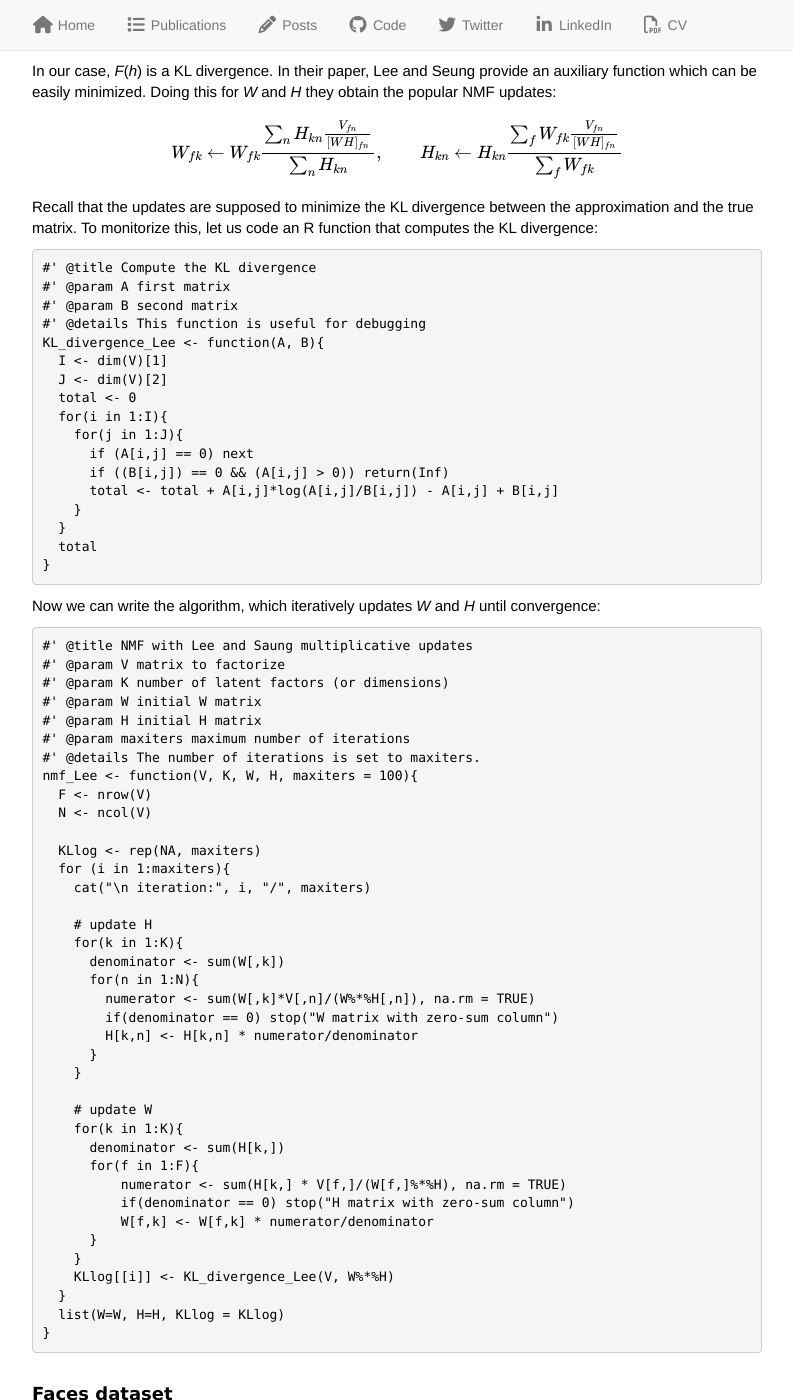
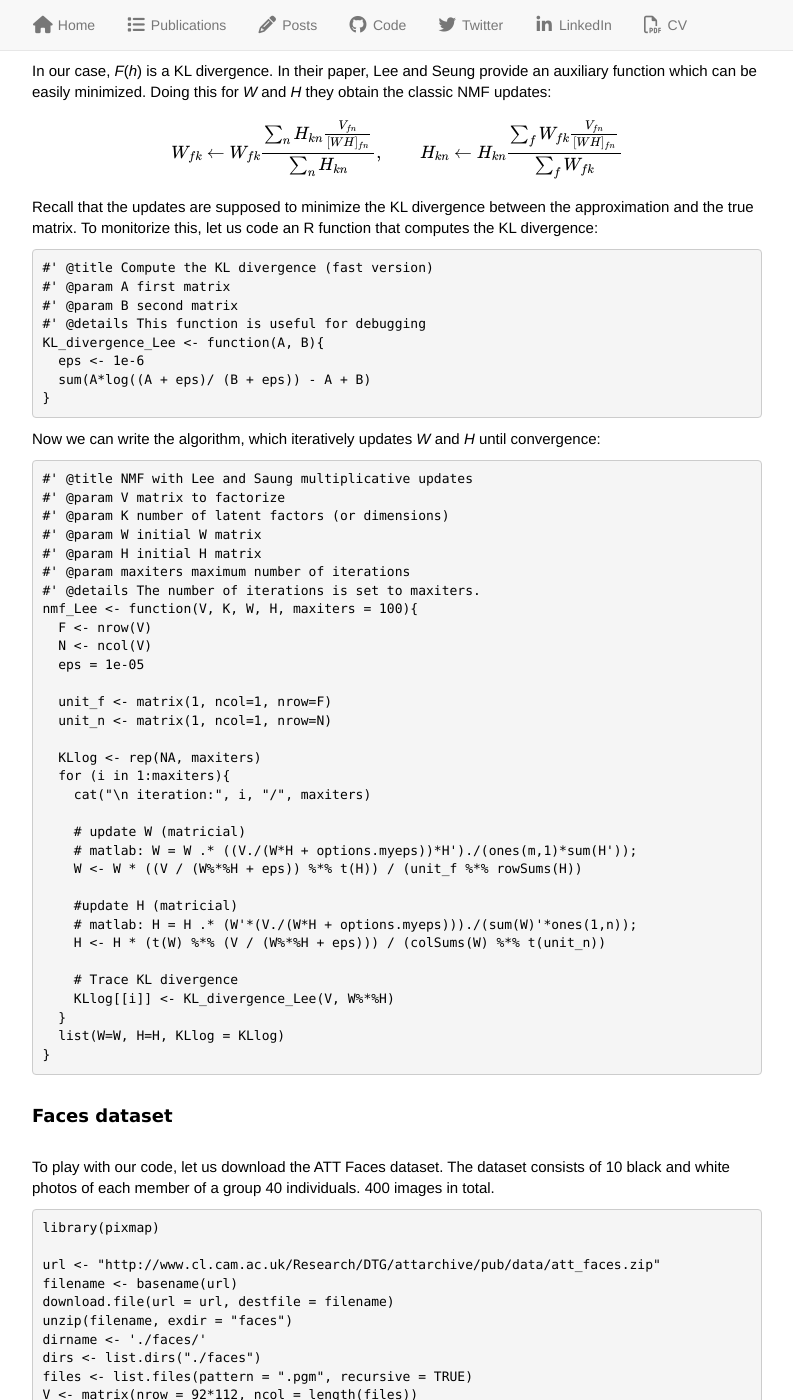
Before and after one commit to alumbreras/alumbreras.github.io, a Jekyll site: the page built from _posts/2018-09-03-NMF_Lee_Seung.md, in a window 1280 px wide and 1400 px high, scrolled down 1252 px. Shown: the whole window, without its empty margins (53-846 px from the left). Built offline with Jekyll 4.4.1, drawn with Linux system fonts in a browser that asks for light colours; nearby versions of some CDN libraries; formulas are drawn with MathJax 3; comment, search, counter and statistics services are not loaded; some of the changed text lies outside the part shown.

Commit message:
faster code

```diff
--- a/_posts/2018-09-03-NMF_Lee_Seung.md
+++ b/_posts/2018-09-03-NMF_Lee_Seung.md
@@ -66,11 +66,11 @@
 curve to *G*(*h*<sub>*m**i**n*</sub>, *h*′) until we reach a minimum.
 
 <p style="text-align:center;">
-<img src="../assets/fig17_MM_LeeSeung.png" style="width:650px;height:300px;min-width:600px;">
+<img src="../assets/fig17_MM_LeeSeung.png" style="width:650px;height:300px;">
 </p>
 In our case, *F*(*h*) is a KL divergence. In their paper, Lee and Seung
 provide an auxiliary function which can be easily minimized. Doing this
-for *W* and *H* they obtain the popular NMF updates:
+for *W* and *H* they obtain the classic NMF updates:
 
 $$
 W_{fk} \leftarrow W_{fk}
@@ -84,24 +84,16 @@
 $$
 
 Recall that the updates are supposed to minimize the KL divergence
-between the approximation and the true matrix. To monitorize this, let us code an R function that computes the KL divergence:
+between the approximation and the true matrix. To monitorize this, let
+us code an R function that computes the KL divergence:
 
-    #' @title Compute the KL divergence
+    #' @title Compute the KL divergence (fast version)
     #' @param A first matrix
     #' @param B second matrix
     #' @details This function is useful for debugging
     KL_divergence_Lee <- function(A, B){
-      I <- dim(V)[1]
-      J <- dim(V)[2]
-      total <- 0
-      for(i in 1:I){
-        for(j in 1:J){
-          if (A[i,j] == 0) next
-          if ((B[i,j]) == 0 && (A[i,j] > 0)) return(Inf)
-          total <- total + A[i,j]*log(A[i,j]/B[i,j]) - A[i,j] + B[i,j]
-        }
-      }
-      total
+      eps <- 1e-6
+      sum(A*log((A + eps)/ (B + eps)) - A + B)
     }
 
 Now we can write the algorithm, which iteratively updates *W* and *H*
@@ -117,30 +109,24 @@
     nmf_Lee <- function(V, K, W, H, maxiters = 100){
       F <- nrow(V)
       N <- ncol(V)
+      eps = 1e-05
+
+      unit_f <- matrix(1, ncol=1, nrow=F)
+      unit_n <- matrix(1, ncol=1, nrow=N)
 
       KLlog <- rep(NA, maxiters)
       for (i in 1:maxiters){
         cat("\n iteration:", i, "/", maxiters)
 
-        # update H
-        for(k in 1:K){
-          denominator <- sum(W[,k])
-          for(n in 1:N){
-            numerator <- sum(W[,k]*V[,n]/(W%*%H[,n]), na.rm = TRUE)
-            if(denominator == 0) stop("W matrix with zero-sum column")
-            H[k,n] <- H[k,n] * numerator/denominator
-          }
-        }
+        # update W (matricial)
+        # matlab: W = W .* ((V./(W*H + options.myeps))*H')./(ones(m,1)*sum(H'));
+        W <- W * ((V / (W%*%H + eps)) %*% t(H)) / (unit_f %*% rowSums(H))
 
-        # update W
-        for(k in 1:K){
-          denominator <- sum(H[k,])
-          for(f in 1:F){
-              numerator <- sum(H[k,] * V[f,]/(W[f,]%*%H), na.rm = TRUE)
-              if(denominator == 0) stop("H matrix with zero-sum column")
-              W[f,k] <- W[f,k] * numerator/denominator
-          }
-        }
+        #update H (matricial)
+        # matlab: H = H .* (W'*(V./(W*H + options.myeps)))./(sum(W)'*ones(1,n));
+        H <- H * (t(W) %*% (V / (W%*%H + eps))) / (colSums(W) %*% t(unit_n))
+
+        # Trace KL divergence
         KLlog[[i]] <- KL_divergence_Lee(V, W%*%H)
       }
       list(W=W, H=H, KLlog = KLlog)
@@ -171,36 +157,36 @@
 
     #'@title Plot a face
     #'@details Given a vectorized image, reconstruct its matrix and plot it
-    plot_face <- function(arr10304){
+    plot_face <- function(arr10304, col=gray(0:255/255)){
       m <- matrix(arr10304, ncol=92,  nrow = 112)
-      image(t(m[112:1,]), asp=112/92, axes = FALSE, col=gray(0:255/255))
+      image(t(m[112:1,]), asp=112/92, axes = FALSE, col=col)
     }
 
     # Plot some faces
-    par(mfrow=c(2,3), mar=c(0,0,0,0), oma=c(0,0,0,0), oma=c(12,0,0,0))
-    for(i in sample(400,6)){
+    par(mfrow=c(10,20), mar=c(0, 0.2, 0, 0), oma=c(0,0,0,0))
+    for(i in sample(400,200)){
       plot_face(V[,i])
     }
 
-![](../assets/2018-09-03-NMF_Lee_Seung_files/figure-markdown_strict/dataset.png)
+![](../assets/2018-09-03-NMF_Lee_Seung_files/figure-markdown_strict/dataset-1.png)
 
 Now we call our NMF algorithm using this dataset as input. Let say we
 want to use *K=10* latent dimensions, or dictionary basis.
 
-	F <- nrow(V)
-	N <- ncol(V)
-	K = 10
-	W <- matrix(rpois(n = F*K, lambda = 10), nrow = F, ncol = K)
-	H <- matrix(rpois(n = N*K, lambda = 10), nrow = K, ncol = N)
-	res <- nmf_Lee(V, K, W, H, maxiters = 200))
-
+    #V <- V[,1:10] #faces[,sample(400,100)]
+    F <- nrow(V)
+    N <- ncol(V)
+    K = 100
+    W <- matrix(rpois(n = F*K, lambda = 10), nrow = F, ncol = K)
+    H <- matrix(rpois(n = N*K, lambda = 10), nrow = K, ncol = N)
+    res <- nmf_Lee(V, K, W, H, maxiters = 200)
 
 Did the algorithm convergence? The KL divergence is improving slowly
-after 200 iterations, so we will stop here.
+after 100 iterations, so we will stop here.
 
     plot(res$KLlog, type='l', ylab= "KL divergence", xlab = "iteration")
 
-![](../assets/2018-09-03-NMF_Lee_Seung_files/figure-markdown_strict/convergence.png)
+![](../assets/2018-09-03-NMF_Lee_Seung_files/figure-markdown_strict/convergence-1.png)
 
 Let's see how does our dictionary look like, and let's compare with the
 dictionary of a PCA:
@@ -209,22 +195,24 @@
     pca   <- prcomp(V)
     V_hat_pca  <- pca$x[,1:K] %*% t(pca$rotation[,1:K])
 
-    # Plot some faces and their reconstructions
-    par(mfcol=c(2,10), mar=c(0, 1, 0, 0), oma=c(0,0,0,0))
-    for(k in 1:K){
-      plot_face(res$W[,k])
-      plot_face(pca$x[,k])
+    # Plot some faces and their reconstrctions
+    par(mfrow=c(10,20), mar=c(0, 0.2, 0, 0), oma=c(0,0,0,0))
+    for(k in 1:100){
+      plot_face(res$W[,k], col = heat.colors(255))
+    }
+    for(k in 1:100){
+      plot_face(pca$x[,k], col = heat.colors(255))
     }
 
-![](../assets/2018-09-03-NMF_Lee_Seung_files/figure-markdown_strict/dictionaries.png)*Dictionaries obtained with NMF (above) and PCA (below)*
+![](../assets/2018-09-03-NMF_Lee_Seung_files/figure-markdown_strict/dictionaries-1.png)*Dictionaries obtained with NMF (above) and PCA (below)*
 
-Finally, let's see how good the reconstruction is, and let us compare
+Note that, while PCA tends to create "holistic" bases, NMF prefers bases that focus on different parts of the face, which makes NMF more easy to interpret. Finally, let's see how good the reconstruction is, and let us compare
 with a PCA:
 
     # PCA
     mu    <- colMeans(V)
     pca   <- prcomp(V)
-    Kpca <- 10
+    Kpca <- K
     V_hat_pca  <- pca$x[,1:Kpca] %*% t(pca$rotation[,1:Kpca])
     V_hat_pca  <- scale(V_hat_pca, center = -mu, scale = FALSE)
 
@@ -232,14 +220,14 @@
     V_hat <- res$W %*% res$H
 
     # Plot some faces and their reconstructions
-    par(mfcol=c(3,10), mar=c(0,0,0,0), oma=c(0,0,0,0))
+    par(mfcol=c(3,10), mar=c(0,1,0,0), oma=c(0,0,0,0))
     for(i in sample(ncol(V),10)){
       plot_face(V[,i])
       plot_face(V_hat[,i])
       plot_face(V_hat_pca[,i])
     }
 
-![](../assets/2018-09-03-NMF_Lee_Seung_files/figure-markdown_strict/reconstructions.png)*Reconstructions obtained with NMF (above) and PCA (below)*
+![](../assets/2018-09-03-NMF_Lee_Seung_files/figure-markdown_strict/reconstructions-1.png)*Reconstructions obtained with NMF (above) and PCA (below)*
 
 Note that the quality of our reconstruction depends on the chosen number
 of latent dimensions or components *K* (the larger, the more expressive
```
Also changed, not shown: other parts of _posts/2018-09-03-NMF_Lee_Seung.md (+17 -6 lines), _posts/2018-09-03-NMF_Lee_Seung.Rmd (+33 -44 lines), assets/2018-09-03-NMF_Lee_Seung_files/figure-markdown_strict/convergence-1.png (added), assets/2018-09-03-NMF_Lee_Seung_files/figure-markdown_strict/convergence.png (deleted), assets/2018-09-03-NMF_Lee_Seung_files/figure-markdown_strict/dataset-1.png (added), assets/2018-09-03-NMF_Lee_Seung_files/figure-markdown_strict/dataset.png (deleted), assets/2018-09-03-NMF_Lee_Seung_files/figure-markdown_strict/dictionaries-1.png (added), assets/2018-09-03-NMF_Lee_Seung_files/figure-markdown_strict/dictionaries.png (deleted), assets/2018-09-03-NMF_Lee_Seung_files/figure-markdown_strict/reconstructions-1.png (added), assets/2018-09-03-NMF_Lee_Seung_files/figure-markdown_strict/reconstructions.png (deleted).
